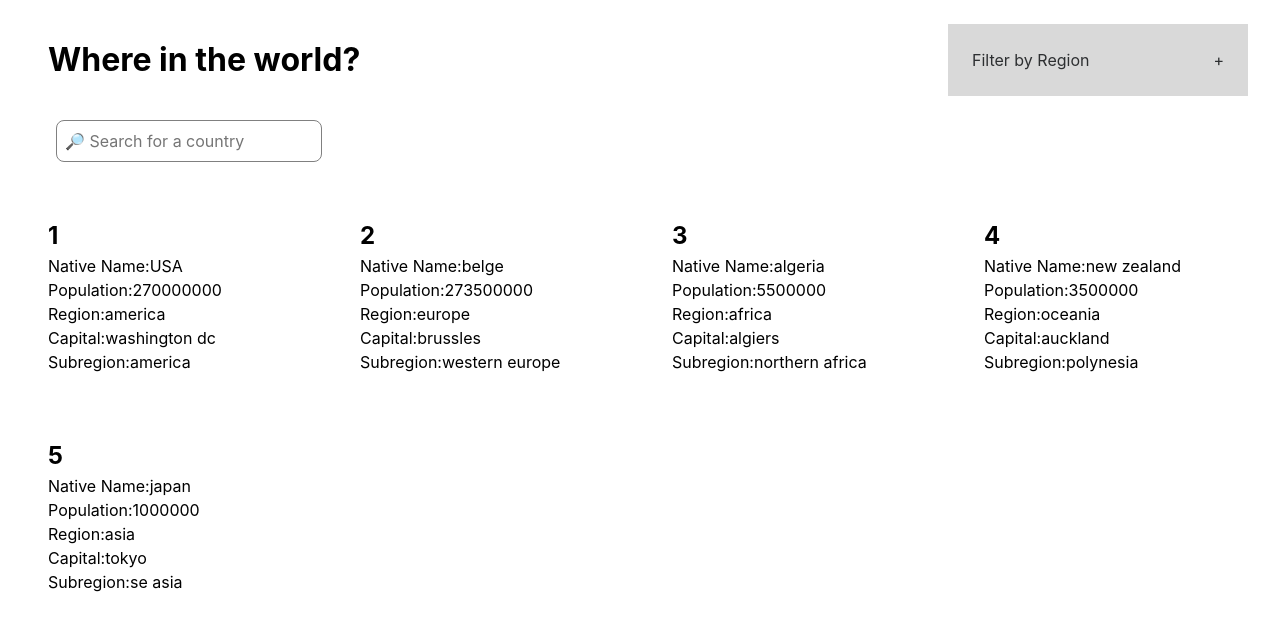
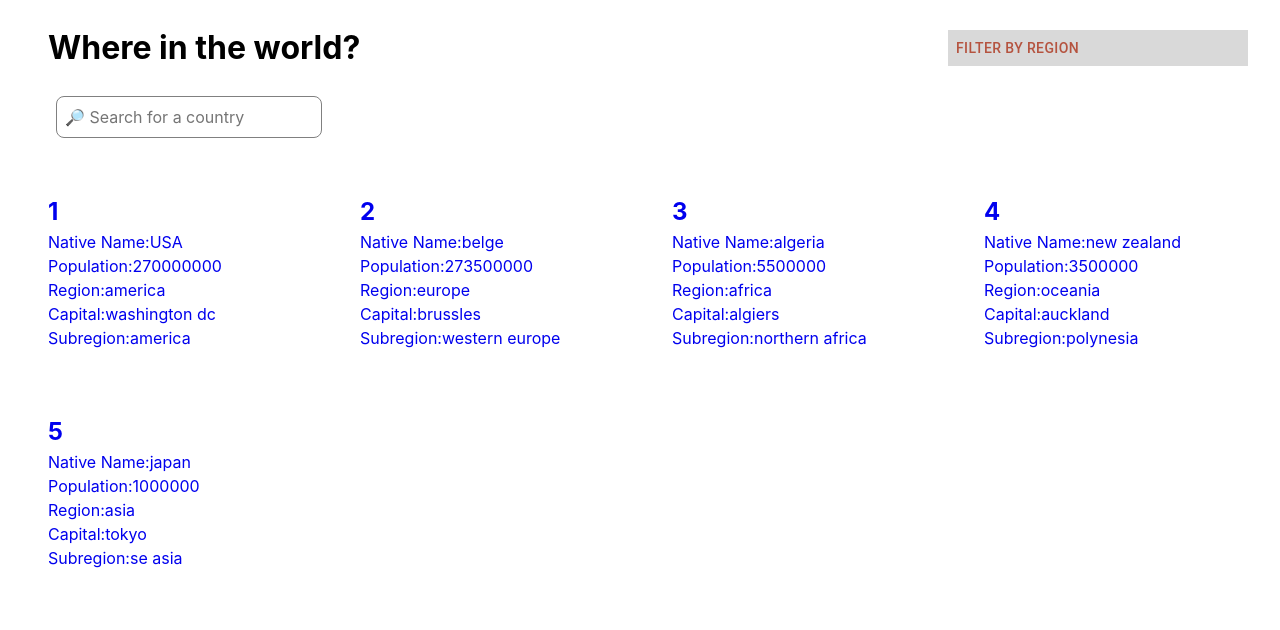
Before and after one commit to misathemeb/rest-countries, a React (Create React App) app in the folder countries-FE/: page / in a window 1280 px wide. Shown: the top 630 px of the page. Built offline with nearby package versions, Linux system fonts and the light colour scheme.

Commit message:
MUI nav addition

```diff
--- a/countries-FE/package.json
+++ b/countries-FE/package.json
@@ -4,6 +4,9 @@
   "private": true,
   "proxy": "http://localhost:3000",
   "dependencies": {
+    "@emotion/react": "^11.9.0",
+    "@emotion/styled": "^11.8.1",
+    "@mui/material": "^5.8.1",
     "@testing-library/jest-dom": "^5.16.2",
     "@testing-library/react": "^12.1.4",
     "@testing-library/user-event": "^13.5.0",
--- a/countries-FE/src/components/Header/header.css
+++ b/countries-FE/src/components/Header/header.css
@@ -16,11 +16,7 @@ a.title {
     color: black;
 }
 
-li a {
-    text-decoration : none;
-    color : #2d2f31;
-    list-style: none;
-}
+
 
 .nav {
     width : 300px;
@@ -45,34 +41,8 @@ li a {
     content: "+";
   }
 
-  .slide {
-    clear: both;
+  .MuiMenuItem-root a {
+    text-decoration: none;
+    display: block;
     width: 100%;
-    height: 0px;
-    overflow: hidden;
-    text-align: center;
-    transition: height .4s ease;
   }
-
-  .slide li {
-      padding : 1.25em;
-    }
-
-  #touch {
-      position: absolute;
-      opacity: 0;
-      height: 0px;
-    }
-
-  #touch:checked + .slide {
-      height: auto;
-    }
-
-
-    .dropdown {
-         position:  relative;
-        top:100%;
-        left:0;
-        right:0;
-        z-index:1;
-    }
--- a/countries-FE/src/components/Result/result.css
+++ b/countries-FE/src/components/Result/result.css
@@ -3,3 +3,7 @@
 .result li {
     list-style: none;
 }
+
+.result a {
+    text-decoration: none;
+}
--- a/countries-FE/src/components/Result/result.js
+++ b/countries-FE/src/components/Result/result.js
@@ -1,13 +1,15 @@
 
 import React from "react";
 import './result.css';
+import { Link } from "react-router-dom";
+
 
  const Result = (props) => {
-    const {id, name, population, region, capital, subregion} = props;
-
-
+    const {id, name, population, region, capital, subregion, url} = props.countryData;
+    const composedUrl = `country/${url}`;
+console.log(props)
  return (
-     <div className="result">
+     <div className="result"><Link to={composedUrl}>
         <h2>{id}</h2>
         <ul className="country-facts">
             <li className="country-fact"><span className="country-fact-label">Native Name:</span>{name}</li>
@@ -16,6 +18,7 @@ import './result.css';
             <li className="country-fact"><span className="country-fact-label">Capital:</span>{capital}</li>
             <li className="country-fact"><span className="country-fact-label">Subregion:</span>{subregion}</li>
         </ul>
+        </Link>
      </div>
  )
 
--- a/countries-FE/src/components/Results/results.js
+++ b/countries-FE/src/components/Results/results.js
@@ -10,11 +10,8 @@ const Results = (props) => {
         return <Result
         key={item.id}
         id={item.id}
-        name={item.name}
-        population={item.population}
-        region={item.region}
-        capital={item.capital}
-        subregion={item.subregion}/>
+        countryData = {item}
+        />
     });
 
 
--- a/countries-FE/src/components/nav/nav.js
+++ b/countries-FE/src/components/nav/nav.js
@@ -2,10 +2,15 @@ import React, { useEffect, useState } from 'react';
 import Search from '../Search/search';
 import { Link } from 'react-router-dom';
 import SearchBar from '../SearchBar/searchBar';
+import Button from '@mui/material/Button';
+import Menu from '@mui/material/Menu';
+import MenuItem from '@mui/material/MenuItem';
 
 
  const Navigation = () => {
     const [id, type] = useState([]);
+    const [anchorEl, setAnchorEl] = useState(null);
+    const open = Boolean(anchorEl);
 
   //   const [token, setToken] = useState('');
 
@@ -16,6 +21,14 @@ import SearchBar from '../SearchBar/searchBar';
   //           getToken();
   //       }
   //     }, []);
+
+      const handleClick = (e) => {
+        setAnchorEl(e.currentTarget);
+      }
+
+      const handleClose = () => {
+        setAnchorEl(null);
+      }
 
 
       const getToken = async () => {
@@ -34,20 +47,32 @@ import SearchBar from '../SearchBar/searchBar';
         return (
           <>
             <nav className='nav'>
-              <label for='touch'><Link to='/'></Link><span className='span-nav'>Filter by Region</span></label>
-              <input type='checkbox' id='touch'></input>
 
-              <ul className='slide'>
-                <li className='dropdown'><Link to='/region/africa'>Africa</Link></li>
 
-                <li className='dropdown'><Link to='/region/america'>America</Link></li>
-
-                <li className='dropdown'><Link to='/region/asia'>Asia</Link></li>
-
-                <li className='dropdown'><Link to='/region/europe'>Europe</Link></li>
-
-                <li className='dropdown'><Link to='/region/oceania'>Oceania</Link></li>
-              </ul>
+              <Button
+                id="basic-button"
+                aria-controls={open ? 'basic-menu' : undefined}
+                aria-haspopup="true"
+                aria-expanded={open ? 'true' : undefined}
+                onClick={handleClick}
+              >
+                Filter by Region
+              </Button>
+              <Menu
+                id="basic-menu"
+                open={open}
+                anchorEl={anchorEl}
+                onClose={handleClose}
+                MenuListProps={{
+                  'aria-labelledby': 'basic-button',
+                }}
+              >
+                <MenuItem onClick={handleClose}><Link to='/region/africa'>Africa</Link></MenuItem>
+                <MenuItem onClick={handleClose}><Link to='/region/america'>America</Link></MenuItem>
+                <MenuItem onClick={handleClose}><Link to='/region/asia'>Asia</Link></MenuItem>
+                <MenuItem onClick={handleClose}><Link to='/region/europe'>Europe</Link></MenuItem>
+                <MenuItem onClick={handleClose}><Link to='/region/oceania'>Oceania</Link></MenuItem>
+              </Menu>
             </nav>
           </>
         );
--- a/countries-FE/src/components/search/search.js
+++ b/countries-FE/src/components/search/search.js
@@ -5,6 +5,7 @@ import initialCountries from '../../data/initialCountries';
 import { useParams, useNavigate } from 'react-router-dom';
 import Header from '../Header/header';
 import SearchBar from '../SearchBar/searchBar';
+import { createTheme, ThemeProvider } from '@mui/material/styles';
 
 
 
@@ -12,6 +13,28 @@ const Search = () => {
 
   const [searchField, setSearchField] = useState(' ');
   const {region, search} = useParams();
+
+
+  const theme = createTheme({
+    palette: {
+      type: 'light',
+      primary: {
+        main: '#b5533f',
+      },
+      secondary: {
+        main: '#f50057',
+      },
+    },
+    components: {
+      MuiMenuItem: {
+        styleOverrides: {
+          root: {
+            width: 300
+          }
+        }
+      }
+    }
+  });
 
 
   let filteredList = initialCountries.filter((item) => {
@@ -25,17 +48,17 @@ const Search = () => {
     }
 
 });
-console.log(region)
-console.log(search)
+
 
 
 
   return (
     <>
-      <Header />
-      <SearchBar />
-      <Results results={filteredList}/>
-
+      <ThemeProvider theme={theme}>
+        <Header />
+        <SearchBar />
+        <Results results={filteredList}/>
+      </ThemeProvider>
     </>
   );
 };
```
Also changed, not shown: countries-FE/src/App.js (indentation only), 1 other file (tests, documents, lock files or other folders).
